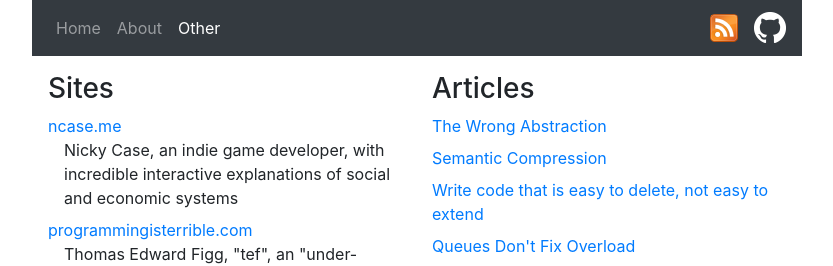
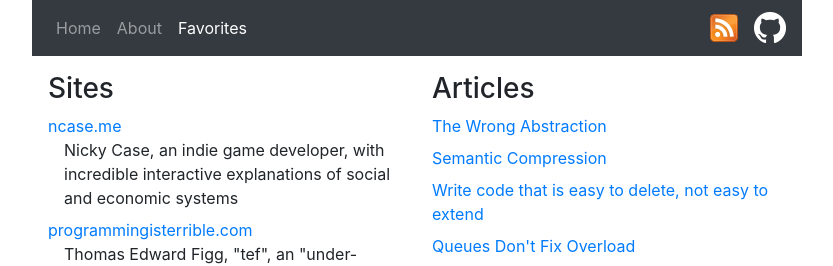
Before and after one commit to mackorone/mackorone.github.io, a Jekyll site: the page built from favorites.html, in a window 1280 px wide. Shown: the top 266 px of the page, without its empty margins (223-1056 px from the left). Built offline with Jekyll 4.4.1, drawn with Linux system fonts in a browser that asks for light colours.

Commit message:
Rename 'Other' to 'Favorites'

```diff
--- a/_data/navigation.yml
+++ b/_data/navigation.yml
@@ -2,5 +2,5 @@
   link: /
 - name: About
   link: /about.html
-- name: Other
-  link: /other.html
+- name: Favorites
+  link: /favorites.html
--- a/other.html
+++ b/favorites.html
@@ -1,19 +1,19 @@
 ---
 layout: default
-title: Other
+title: Favorites
 ---
 
 <div class="row">
 
   <div class="col-lg mb-2">
     <h3>Sites</h3>
-    {% assign links = site.data.other_sites %}
+    {% assign links = site.data.favorite_sites %}
     {% include links.html %}
   </div>
 
   <div class="col-lg">
     <h3>Articles</h3>
-    {% for item in site.data.other_posts %}
+    {% for item in site.data.favorite_posts %}
       <div class="mb-2">
         <a href="{{ item.url}}"
           {% if item.skip-validation %} data-proofer-ignore {% endif %}>
```
Also changed, not shown: _data/favorite_posts.yml (renamed from _data/other_posts.yml), _data/favorite_sites.yml (renamed from _data/other_sites.yml).
